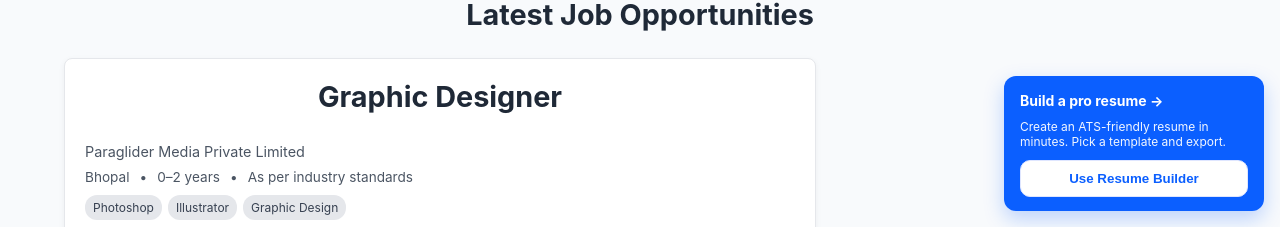
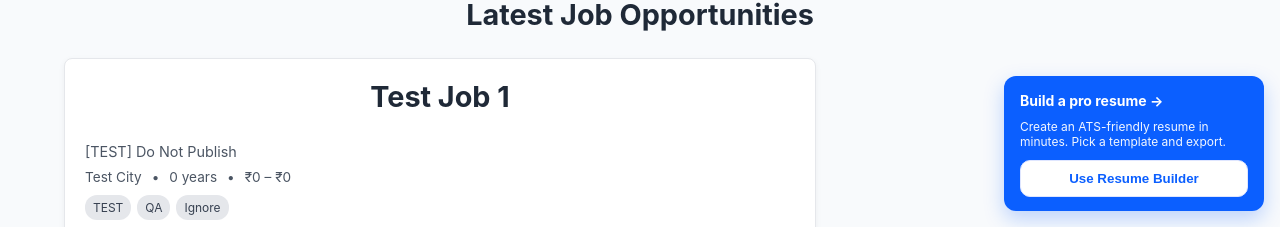
Before and after one commit to sanidhyarc200/Mmtijobs, a React (Vite) app: page / in a window 1280 px wide. Shown: the part 573-800 px from the top of the page. Built offline with nearby package versions, Linux system fonts and the light colour scheme.

Commit message:
test job

```diff
--- a/src/pages/LandingPage.jsx
+++ b/src/pages/LandingPage.jsx
@@ -11,6 +11,18 @@ const defaultTitles = [
 ];
 
 const defaultJobs = [
+
+  {
+    id: 0,
+    title: 'Test Job 1',
+    company: '[TEST] Do Not Publish',
+    location: 'Test City',
+    experience: '0 years',
+    salary: '₹0 – ₹0',
+    tags: ['TEST', 'QA', 'Ignore'],
+    description: '[TEST ENTRY] This is a dummy job listing used for development and testing purposes only. Do not display in production.',
+    createdAt: 9999999999999,
+  },
   {
     id: 1,
     title: 'HR & Operations Executive',
```
